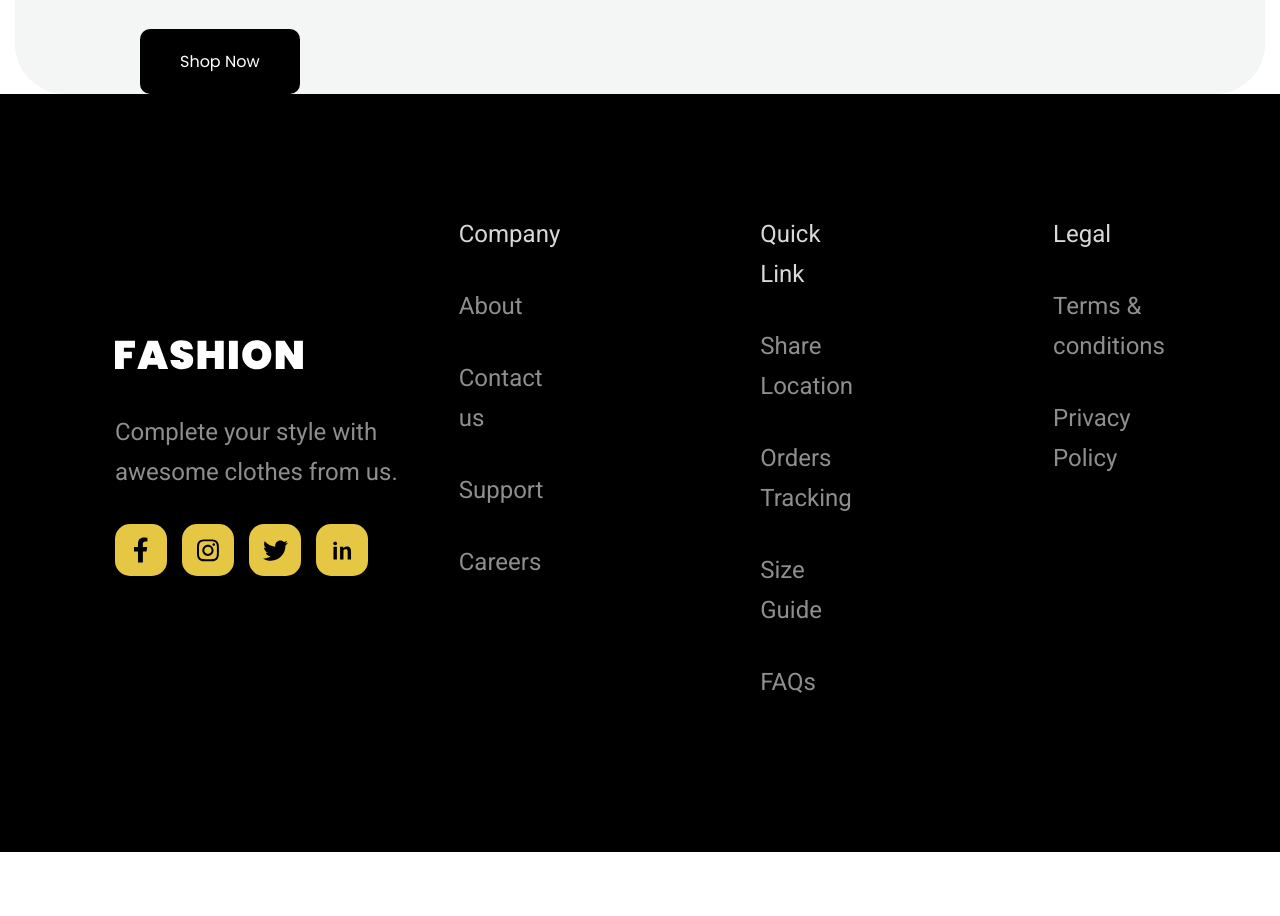
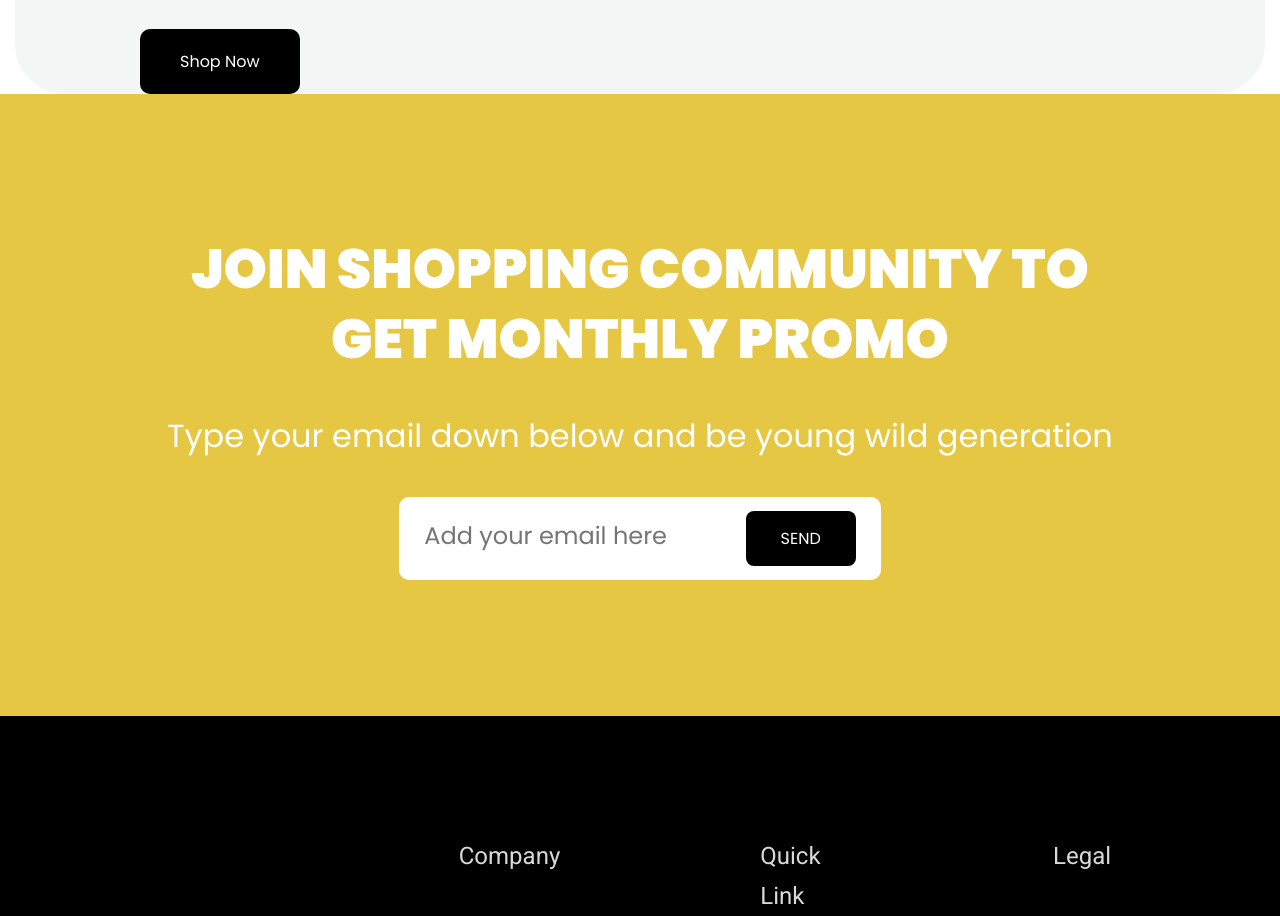
Before and after one commit to Dorkads/fashion, a plain HTML site: page index.html in a window 1280 px wide. Shown: the part 833-1749 px from the top of the page. Before the commit the page ends 1685 px from the top, so only its background shows below. Drawn offline with Linux system fonts and the light colour scheme.

Commit message:
add subscribe section

```diff
--- a/index.html
+++ b/index.html
@@ -46,6 +46,21 @@
                     <div class="hero__inner__right">
                         <img class="hero__inner__right-img" src="./src/images/main.png" alt="starwoman">
                     </div>
+                </div>
+            </div>
+        </section>
+
+        <section class="subscribe">
+            <div class="container">
+                <div class="subscribe__inner">
+                    <h3 class="subscribe__inner-tittle">JOIN SHOPPING COMMUNITY TO <br> GET MONTHLY PROMO</h3>
+                    <p class="subscribe__inner-text">Type your email down below and be young wild generation</p>
+                    <form class="subscribe__inner-form form">
+                        <label class="form__tittle">
+                            <input class="form__text" type="email" placeholder="Add your email here">
+                            <button class="form__button" type="submit">SEND</button>
+                        </label>
+                    </form>
                 </div>
             </div>
         </section>
--- a/src/scss/blocks/_footer.scss
+++ b/src/scss/blocks/_footer.scss
@@ -58,6 +58,10 @@
 
   &__link {
     color: $color-text-footer;
+    transition: 0.3s;
+    &:hover {
+      color: $color-text-accent-footer;
+    }
   }
 
   &__list {
@@ -77,6 +81,10 @@
 
   &__link {
     color: $color-text-footer;
+    transition: 0.3s;
+    &:hover {
+      color: $color-text-accent-footer;
+    }
   }
 
   &__list {
@@ -96,6 +104,10 @@
 
   &__link {
     color: $color-text-footer;
+    transition: 0.3s;
+    &:hover {
+      color: $color-text-accent-footer;
+    }
   }
 
   &__list {
--- a/src/scss/blocks/_mixins.scss
+++ b/src/scss/blocks/_mixins.scss
@@ -17,6 +17,13 @@
 }
 
 @mixin h3 {
+  font-family: 'Poppins', sans-serif;
+  font-size: 55px;
+  line-height: 70px;
+  font-weight: 900;
+}
+
+@mixin h4 {
   font-family: 'Poppins', sans-serif;
   font-size: 48px;
   line-height: 50px;
--- /dev/null
+++ b/src/scss/blocks/_subscribe.scss
@@ -0,0 +1,47 @@
+.subscribe {
+  background-color: $color-accent;
+  &__inner {
+    @include dflex-center;
+    flex-direction: column;
+    padding: 140px 0 150px 0;
+
+    &-tittle {
+      color: $color-white;
+      @include h3;
+      text-align: center;
+      text-transform: uppercase;
+    }
+
+    &-text {
+      color: $color-white;
+      @include p-regular(32px);
+      margin: 37px 0 50px 0;
+    }
+  }
+}
+
+.form {
+  &__tittle {
+    background-color: $color-white;
+    padding: 30px 25px;
+    border-radius: 10px;
+  }
+
+  &__text {
+    @include p-regular(24px);
+    color: $color-black;
+    width: 307px;
+    ::placeholder {
+      color: $color-text-form;
+      @include p-regular(24px);
+    }
+  }
+
+  &__button {
+    background-color: $color-black;
+    padding: 15px 35px;
+    color: $color-white;
+    border-radius: 8px;
+    margin-left: 10px;
+  }
+}
--- a/src/scss/blocks/_vars.scss
+++ b/src/scss/blocks/_vars.scss
@@ -5,3 +5,4 @@ $color-gray: #C2C8DA;
 $color-hero: #F4F6F5;
 $color-text-footer: #8E8E8E;
 $color-text-accent-footer: #D9D9D9;
+$color-text-form: #767676;
--- a/src/scss/style.scss
+++ b/src/scss/style.scss
@@ -6,4 +6,5 @@
 
 @import 'blocks/header';
 @import 'blocks/hero';
+@import 'blocks/subscribe';
 @import 'blocks/footer';
```
Also changed, not shown: src/css/main.css, 1 other file.
